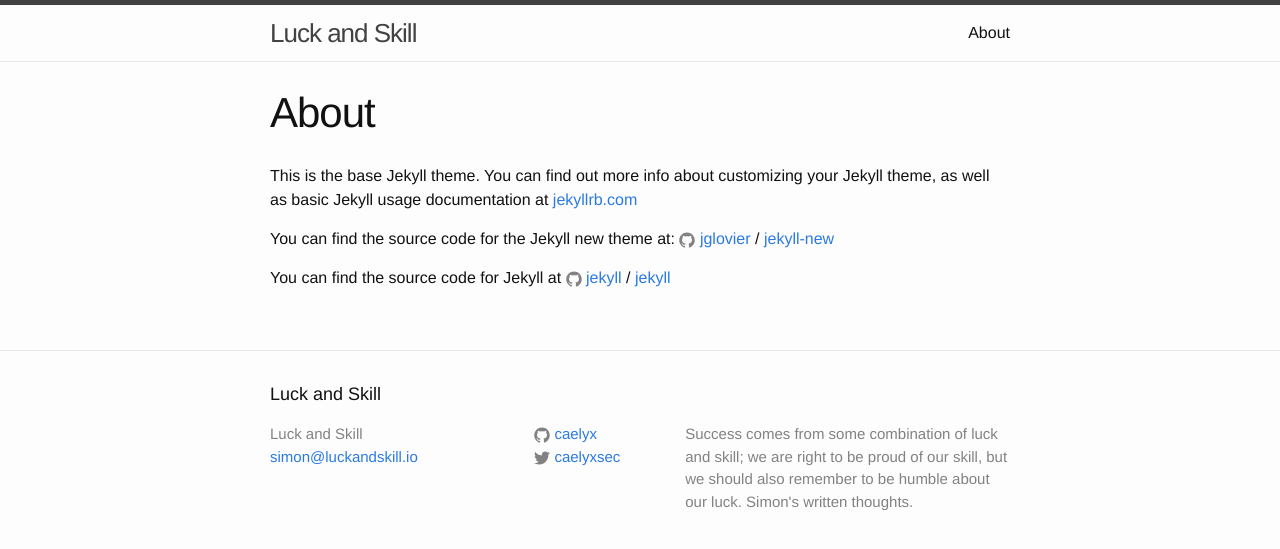
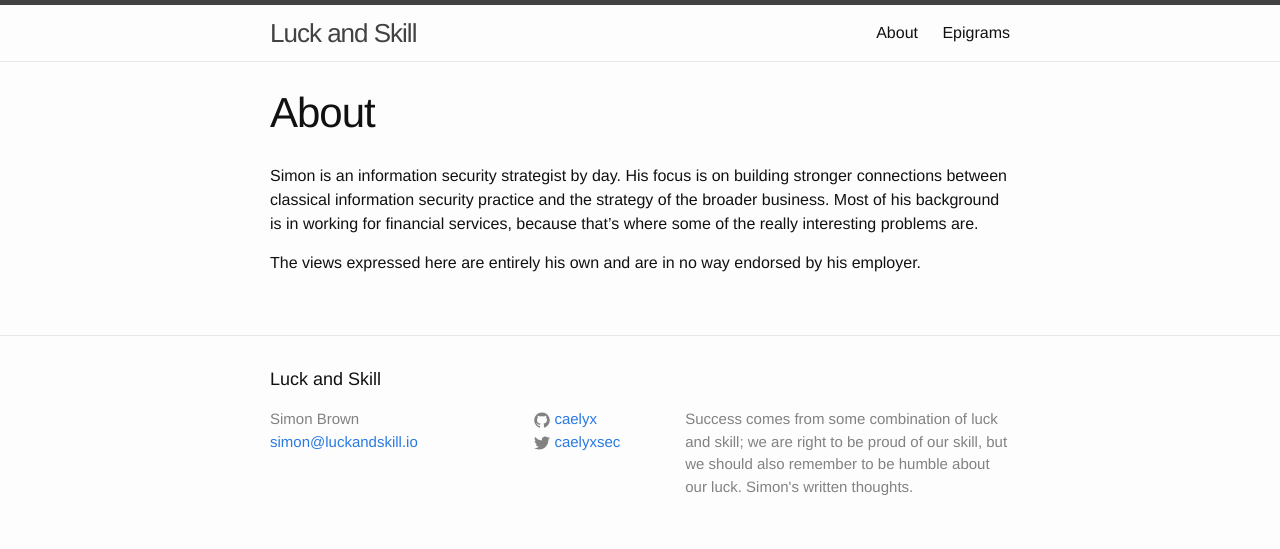
Before and after one commit to caelyx/caelyx.github.io, a Jekyll site: the page built from about.md, in a window 1280 px wide. Shown: the top 549 px of the page. Built offline with Jekyll 4.4.1, drawn with Linux system fonts in a browser that asks for light colours.

Commit message:
First content -- about page and lessons page.
Includes minor update to footer.

```diff
--- a/_includes/footer.html
+++ b/_includes/footer.html
@@ -7,7 +7,7 @@
     <div class="footer-col-wrapper">
       <div class="footer-col footer-col-1">
         <ul class="contact-list">
-          <li>{{ site.title }}</li>
+          <li>{{ site.author }}</li>
           <li><a href="mailto:{{ site.email }}">{{ site.email }}</a></li>
         </ul>
       </div>
--- a/about.md
+++ b/about.md
@@ -4,12 +4,6 @@
 permalink: /about/
 ---
 
-This is the base Jekyll theme. You can find out more info about customizing your Jekyll theme, as well as basic Jekyll usage documentation at [jekyllrb.com](http://jekyllrb.com/)
+Simon is an information security strategist by day. His focus is on building stronger connections between classical information security practice and the strategy of the broader business. Most of his background is in working for financial services, because that's where some of the really interesting problems are.
 
-You can find the source code for the Jekyll new theme at:
-{% include icon-github.html username="jglovier" %} /
-[jekyll-new](https://github.com/jglovier/jekyll-new)
-
-You can find the source code for Jekyll at
-{% include icon-github.html username="jekyll" %} /
-[jekyll](https://github.com/jekyll/jekyll)
+The views expressed here are entirely his own and are in no way endorsed by his employer.
```
Also changed, not shown: lessons.md (added, +19 -0 lines).
